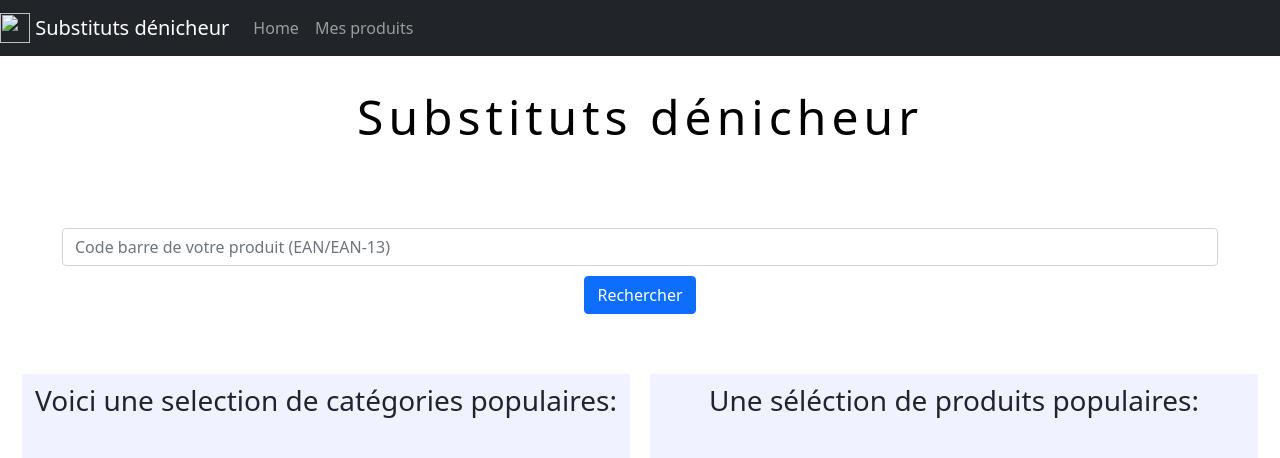
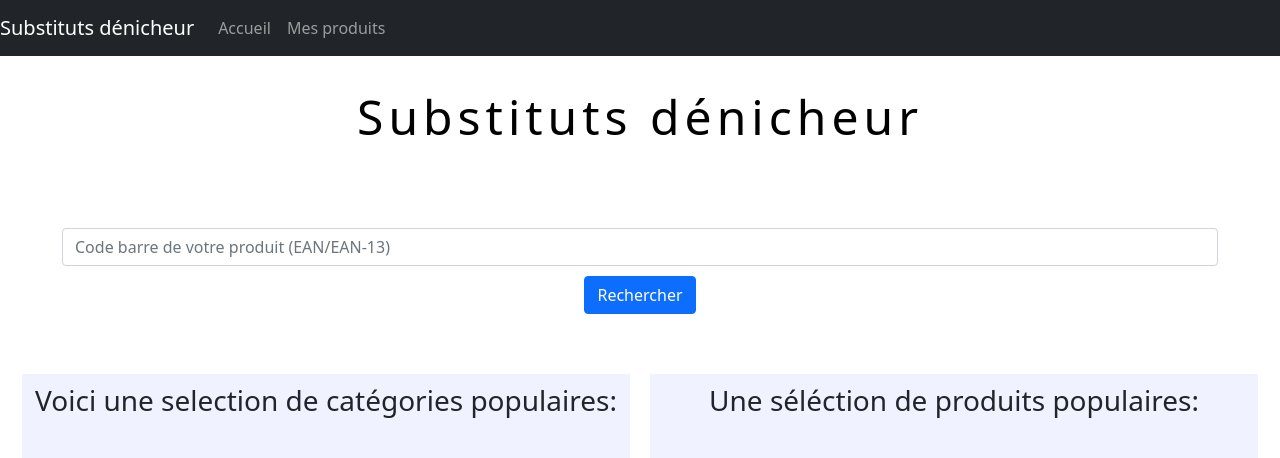
Before and after one commit to Q-R-Code/P5_Pur_Beurre, a Flask app: page / in a window 1280 px wide. Shown: the top 458 px of the page. Run offline with Flask 2, Linux system fonts and the light colour scheme; data that the repository does not hold is empty; parts of the project's set-up code (start-up, migrations or seed data) failed here and were passed over; some libraries are stand-ins or nearby versions.

Commit message:
maj readme

```diff
--- a/templates/base.html
+++ b/templates/base.html
@@ -15,7 +15,6 @@
 
 <nav class="navbar navbar-expand-lg navbar-dark bg-dark">
     <a class="navbar-brand" href="/">
-        <img src="" width="30" height="30" class="d-inline-block align-top" alt="">
         Substituts dénicheur</a>
     <button class="navbar-toggler" type="button" data-toggle="collapse" data-target="#navbarNav"
             aria-controls="navbarNav" aria-expanded="false" aria-label="Toggle navigation">
@@ -24,7 +23,7 @@
     <div class="collapse navbar-collapse" id="navbarNav">
         <ul class="navbar-nav">
             <li class="nav-item active">
-                <a class="nav-link" href="/">Home</a>
+                <a class="nav-link" href="/">Accueil</a>
             </li>
             <li class="nav-item">
                 <a class="nav-link" href="/products-saved">Mes produits</a>
```
